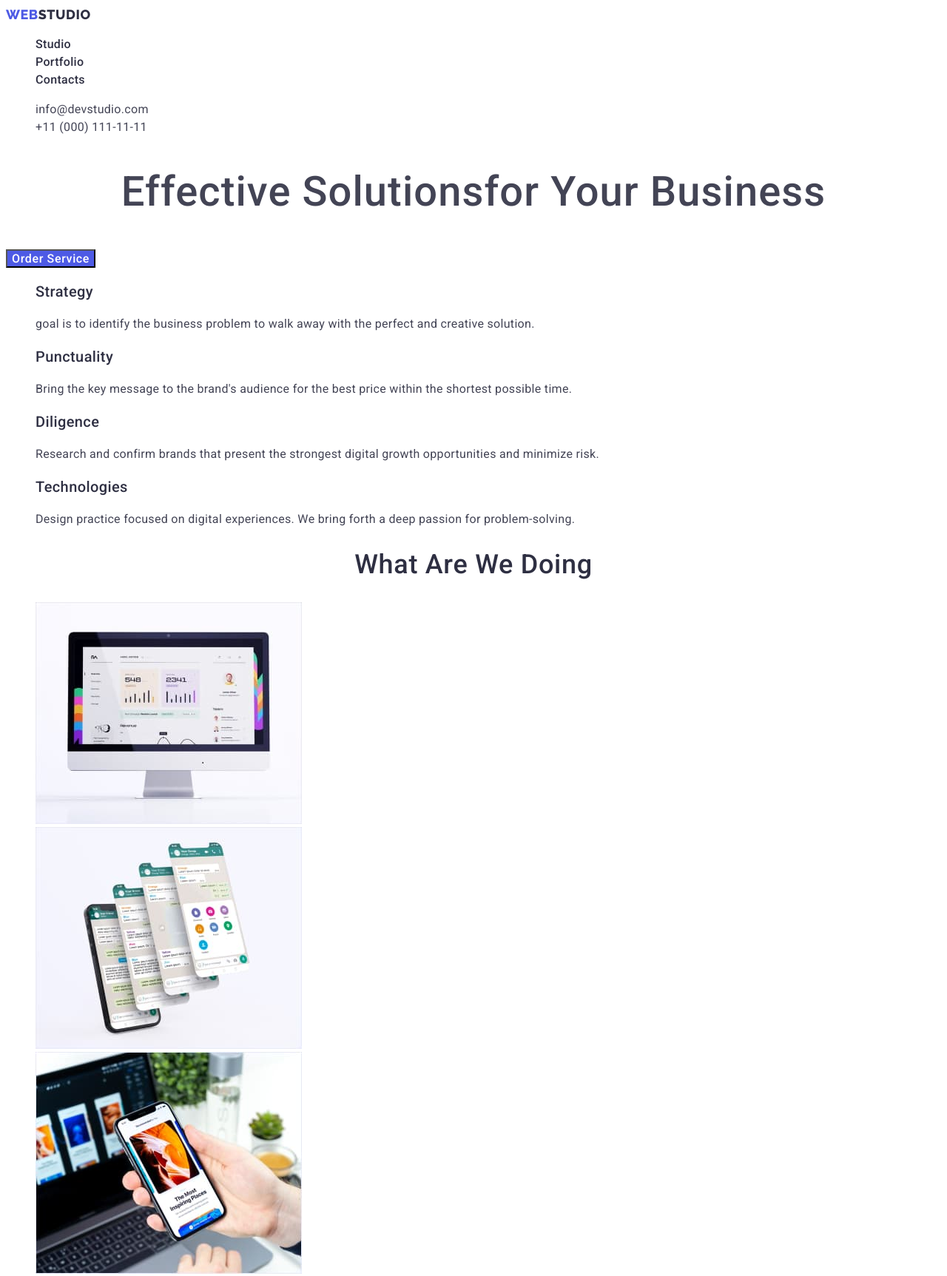
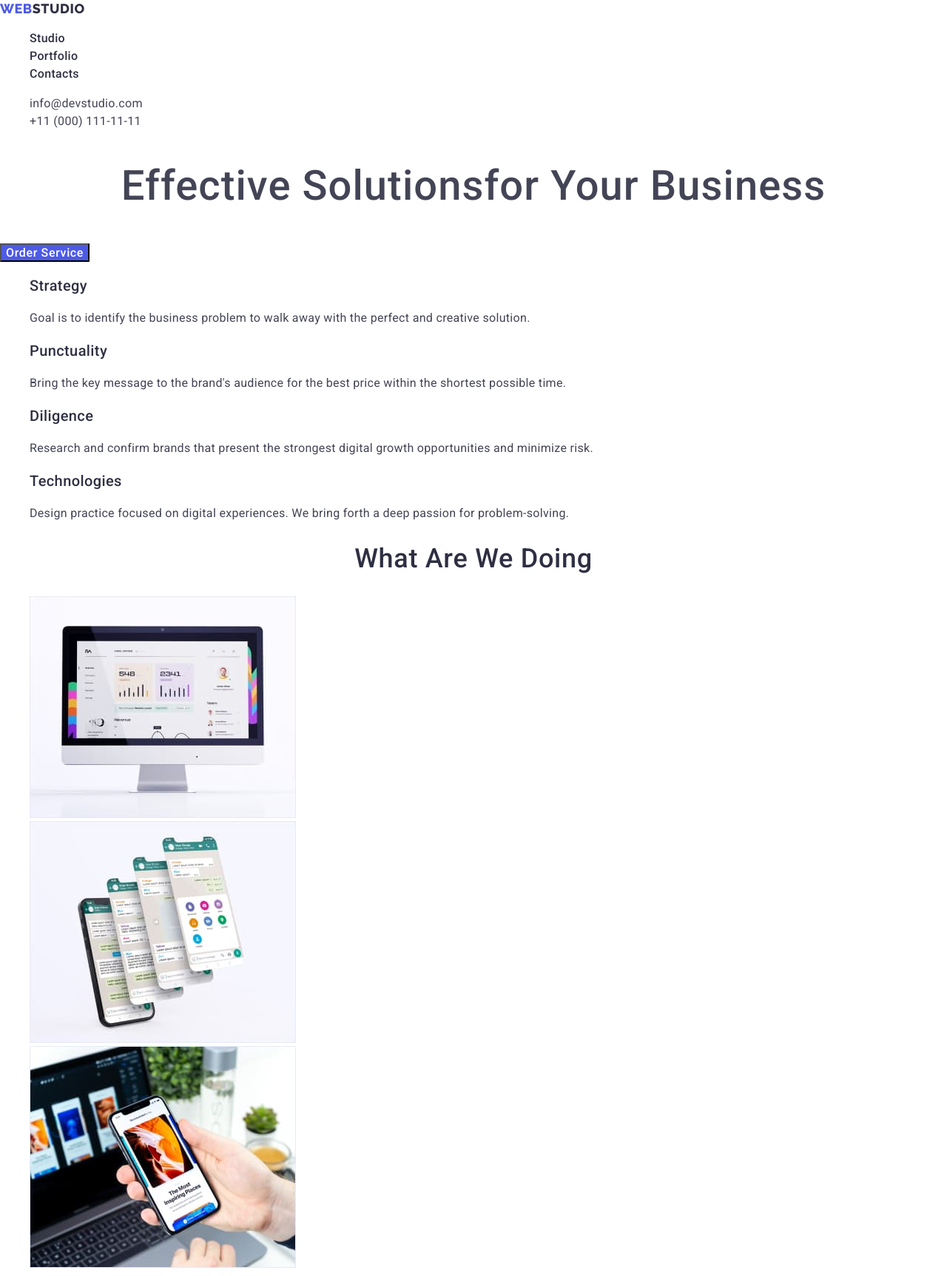
Before and after one commit to olenaboiko2020/goit-markup-hw-03, a plain HTML site: page index.html in a window 1280 px wide. Shown: the top 1725 px of the page at 74% size. Drawn offline with nearby package versions, Linux system fonts and the light colour scheme.

Commit message:
Update index.html

```diff
--- a/index.html
+++ b/index.html
@@ -8,11 +8,13 @@
     <link rel="preconnect" href="https://fonts.googleapis.com">
 <link rel="preconnect" href="https://fonts.gstatic.com" crossorigin>
 <link href="https://fonts.googleapis.com/css2?family=Raleway:wght@800&family=Roboto:wght@400;500;700;900&display=swap" rel="stylesheet">
-
+<link rel="stylesheet" href="https://cdnjs.cloudflare.com/ajax/libs/modern-normalize/1.1.0/modern-normalize.min.css">
     <link rel="stylesheet" href="./css/styles.css">
   </head>
   <body class="body">
+
     <header class="header">
+        <div class="container">
           <nav class="header-navigation">
           <a href="./index.html" class="logo"> <span class="text-colored">web</span> studio </a>
           <ul class="header-list">
@@ -35,7 +37,10 @@
             <a class="contact-link" href="tel:+11(000)111-11-11">+11 (000) 111-11-11</a>
           </li>
         </ul>
+      </div>
+
     </header>
+
     <main>
       <!--hero-->
       <section class="hero">
@@ -44,11 +49,12 @@
       </section>
       <!--our advanteges-->
       <section class="section">
+        <div class="container">
     <ul>
           <li>
             <h3 class="section-post-title">Strategy</h3>
             <p class="section-text">
-              goal is to identify the business problem to walk away with the
+              Goal is to identify the business problem to walk away with the
               perfect and creative solution.
             </p>
           </li>
@@ -74,9 +80,12 @@
             </p>
           </li>
         </ul>
+      </div>
+
       </section>
       <!--capabilities-->
       <section class="work-section">
+        <div class="container">
           <h2 class="work-title">what are we doing</h2>
 
           <ul class="work-list">
@@ -90,9 +99,13 @@
               <img src="./img/3-photo.jpg" alt="app" width="360"/>
             </li>
           </ul>
+
+        </div>
+
       </section>
       <!-- team-->
-      <section class="team-seaction team">
+      <section class="team-section">
+        <div class="container">
           <h2 class="team-title">our team</h2>
       <ul class="team-list">
         <li class="team-item">
@@ -116,6 +129,8 @@
           <p class="team-text">UI Designer</p>
         </li>
       </ul>
+        </div>
+
       </section>
     </main>
     <footer class="footer">
```
Lines whose indentation alone changed are shown as unchanged.
